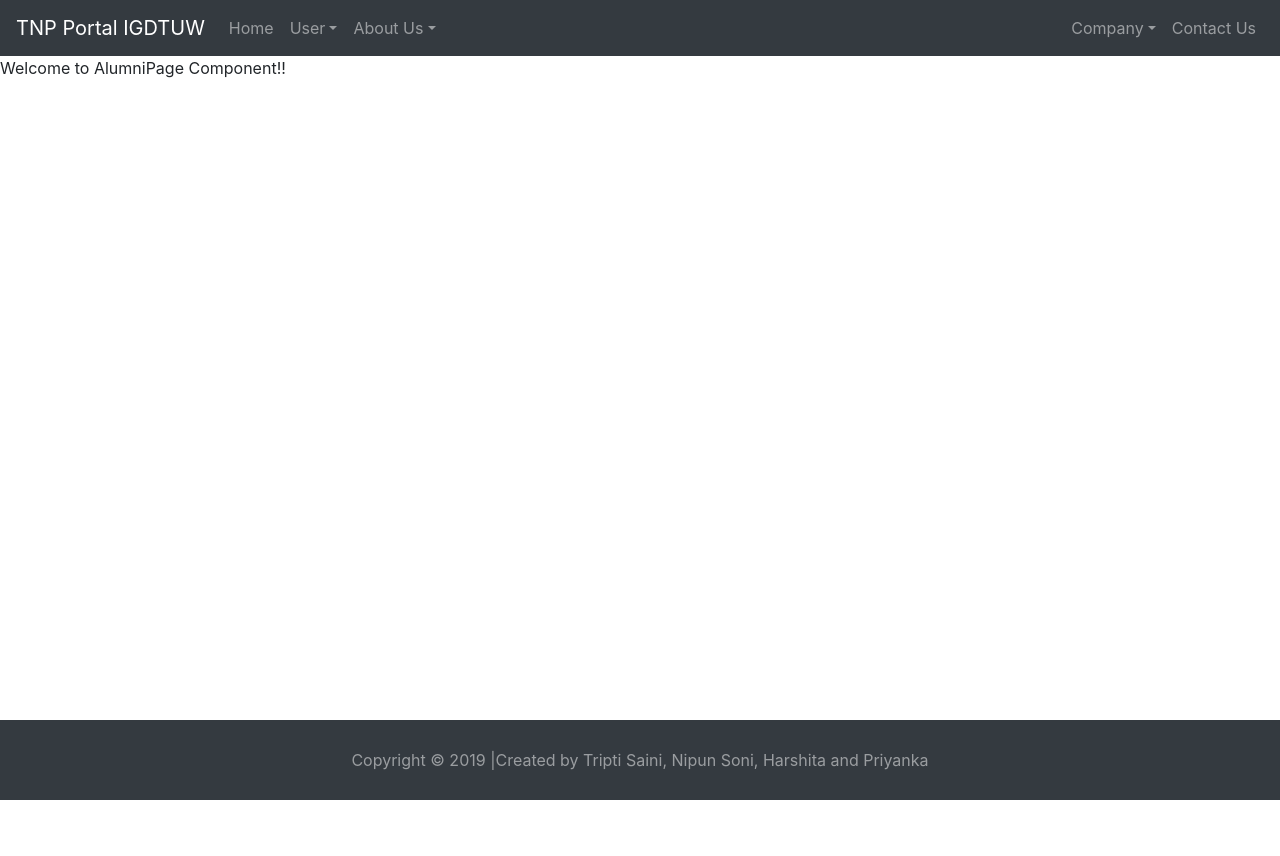
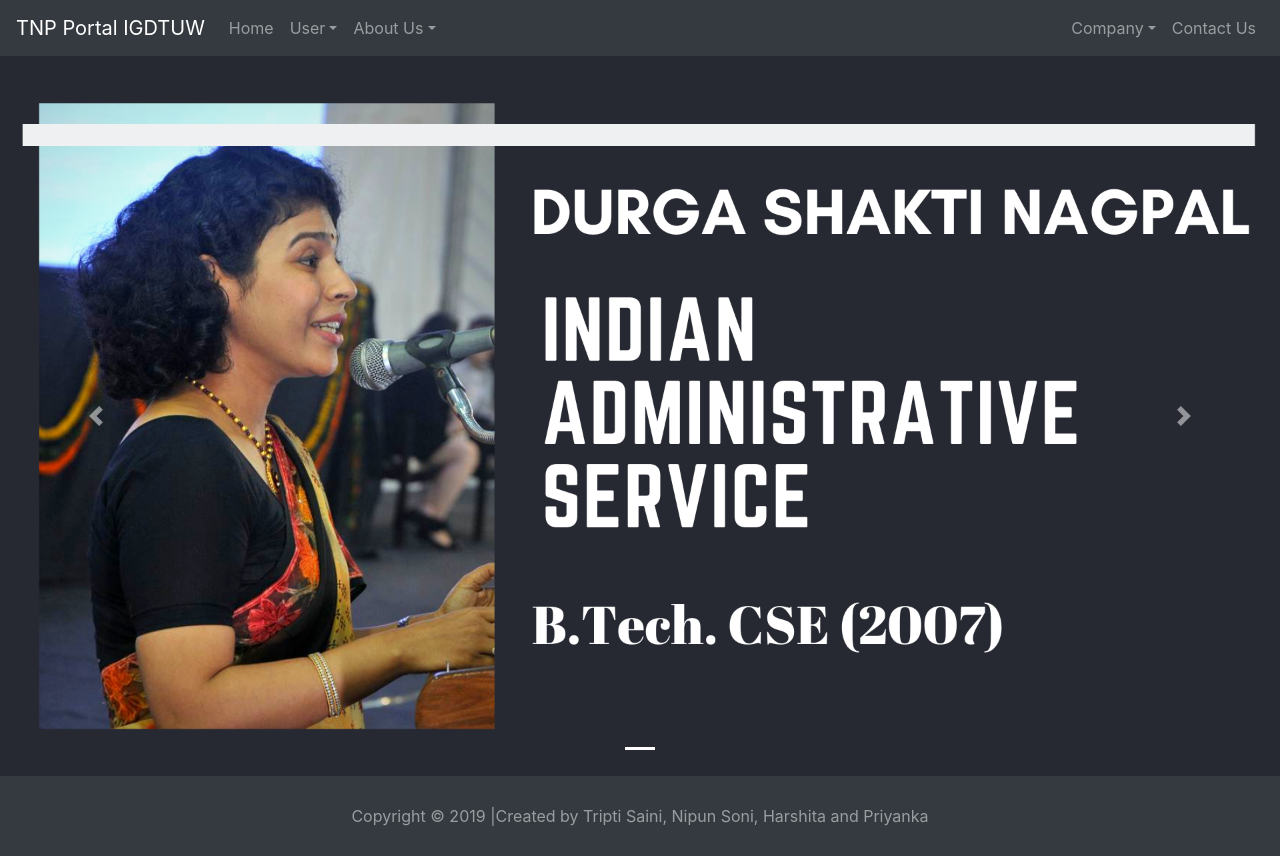
Before and after one commit to sainitripti/tnportal, a React (Create React App) app: page /alumni in a window 1280 px wide. Before the commit the page ends 800 px from the top, so only its background shows below. Built offline with nearby package versions, Linux system fonts and the light colour scheme; no server answers.

Commit message:
updated alumni page

```diff
--- a/src/components/AlumniPage.js
+++ b/src/components/AlumniPage.js
@@ -1,10 +1,20 @@
 import React, { Component } from 'react';
-
+import Carousel from 'react-bootstrap/Carousel'
+import alumni1 from "../images/DurgaShaktiNagpal.png";
 class AlumniPage extends Component {
     render() {
+
         return (
             <div>
-                <p>Welcome to AlumniPage Component!!</p>
+              <Carousel>
+                <Carousel.Item>
+                  <img
+                    className="d-block w-100"
+                    src={alumni1}
+                    alt="First slide- Durga shakti nagpal, IAS"
+                  />
+                </Carousel.Item>
+              </Carousel>
             </div>
         )
     }
```
Also changed, not shown: src/images/DurgaShaktiNagpal.png (added).
